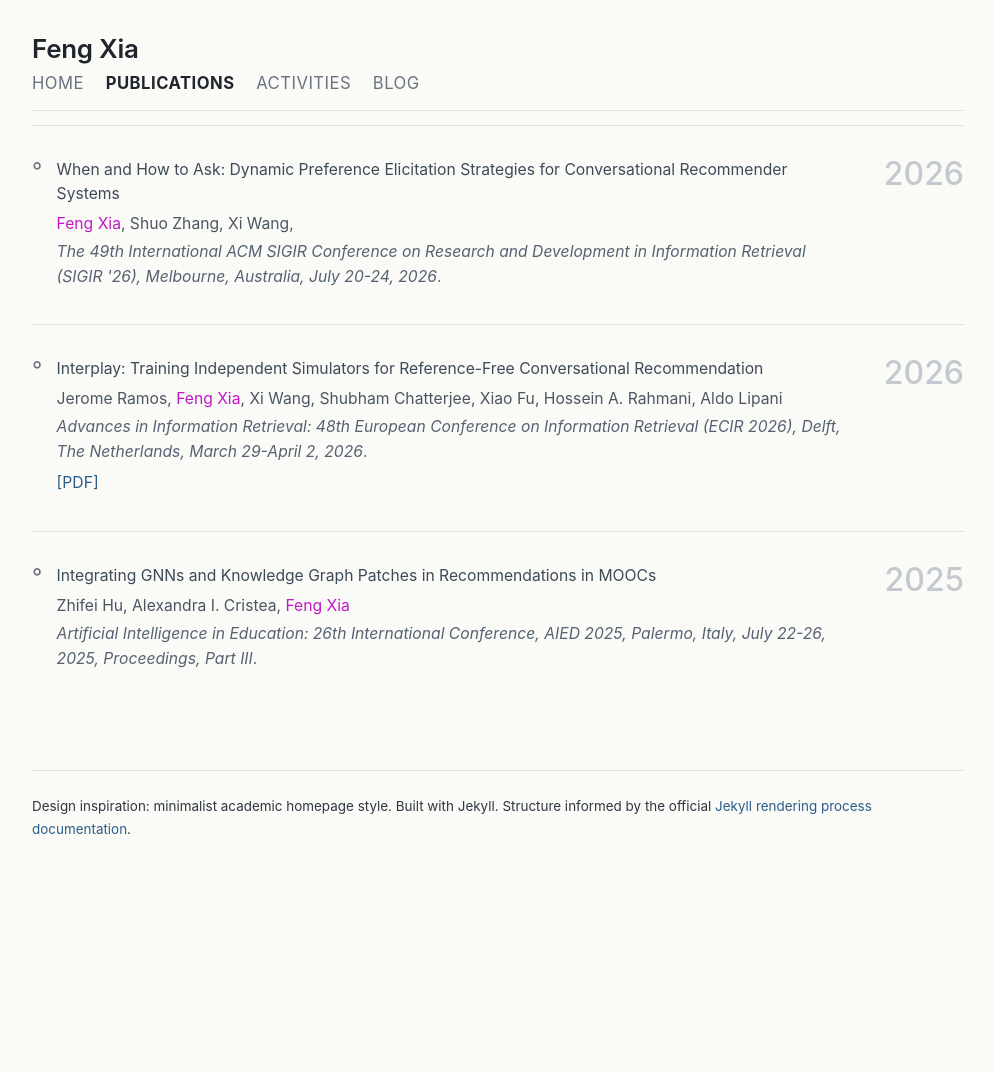
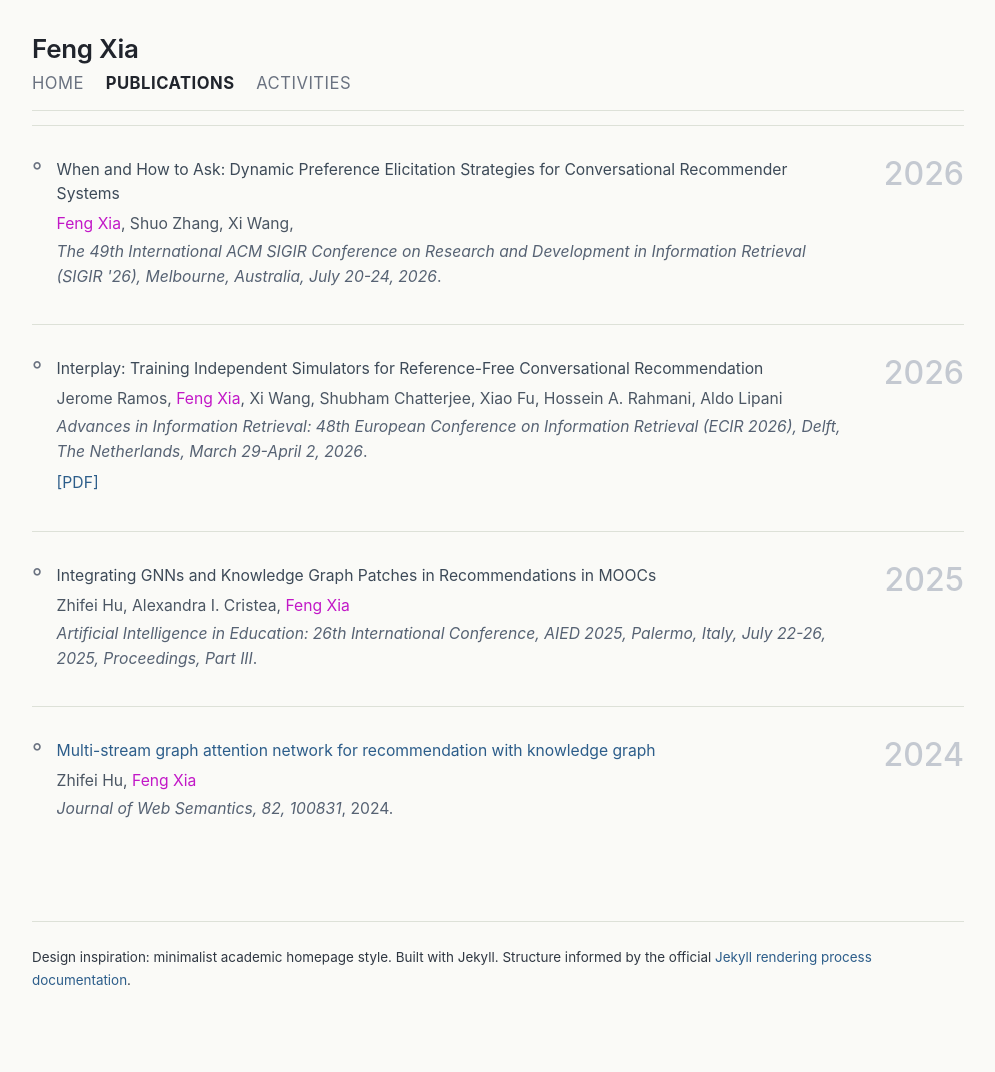
Before and after one commit to juanfacabian/juanfacabian.github.io, a Jekyll site: the page built from publications.md, in a window 1280 px wide. Shown: the whole page, without its empty margins (142-1137 px from the left). Built offline with Jekyll 4.4.1, drawn with Linux system fonts in a browser that asks for light colours; before the commit the page ends 921 px from its top, so only the background shows below that.

Commit message:
Add 2024 publication and hide Blog section

```diff
--- a/_config.yml
+++ b/_config.yml
@@ -7,6 +7,10 @@ permalink: /blog/:title/
 
 collections: {}
 
+exclude:
+  - blog.md
+  - when-and-how-to-ask.md
+
 defaults:
   - scope:
       path: ""
--- a/_layouts/default.html
+++ b/_layouts/default.html
@@ -16,7 +16,6 @@
             <a href="{{ '/' | relative_url }}" {% if page.url == "/" %}aria-current="page"{% endif %}>Home</a>
             <a href="{{ '/publications/' | relative_url }}" {% if page.url == "/publications/" %}aria-current="page"{% endif %}>Publications</a>
             <a href="{{ '/activities/' | relative_url }}" {% if page.url == "/activities/" %}aria-current="page"{% endif %}>Activities</a>
-            <a href="{{ '/blog/' | relative_url }}" {% if page.url == "/blog/" %}aria-current="page"{% endif %}>Blog</a>
           </nav>
         </div>
       </header>
--- a/publications.md
+++ b/publications.md
@@ -40,4 +40,16 @@ permalink: /publications/
     </div>
     <div class="pub-year">2025</div>
   </section>
+
+  <section class="pub-item">
+    <div class="pub-main">
+      <div class="pub-bullet">&deg;</div>
+      <div class="pub-entry">
+        <div class="pub-title"><a href="https://doi.org/10.1016/j.websem.2024.100831">Multi-stream graph attention network for recommendation with knowledge graph</a></div>
+        <div class="pub-authors">Zhifei Hu, <span class="pub-self">Feng Xia</span></div>
+        <div class="pub-venue"><em>Journal of Web Semantics, 82, 100831</em>, 2024.</div>
+      </div>
+    </div>
+    <div class="pub-year">2024</div>
+  </section>
 </div>
```
